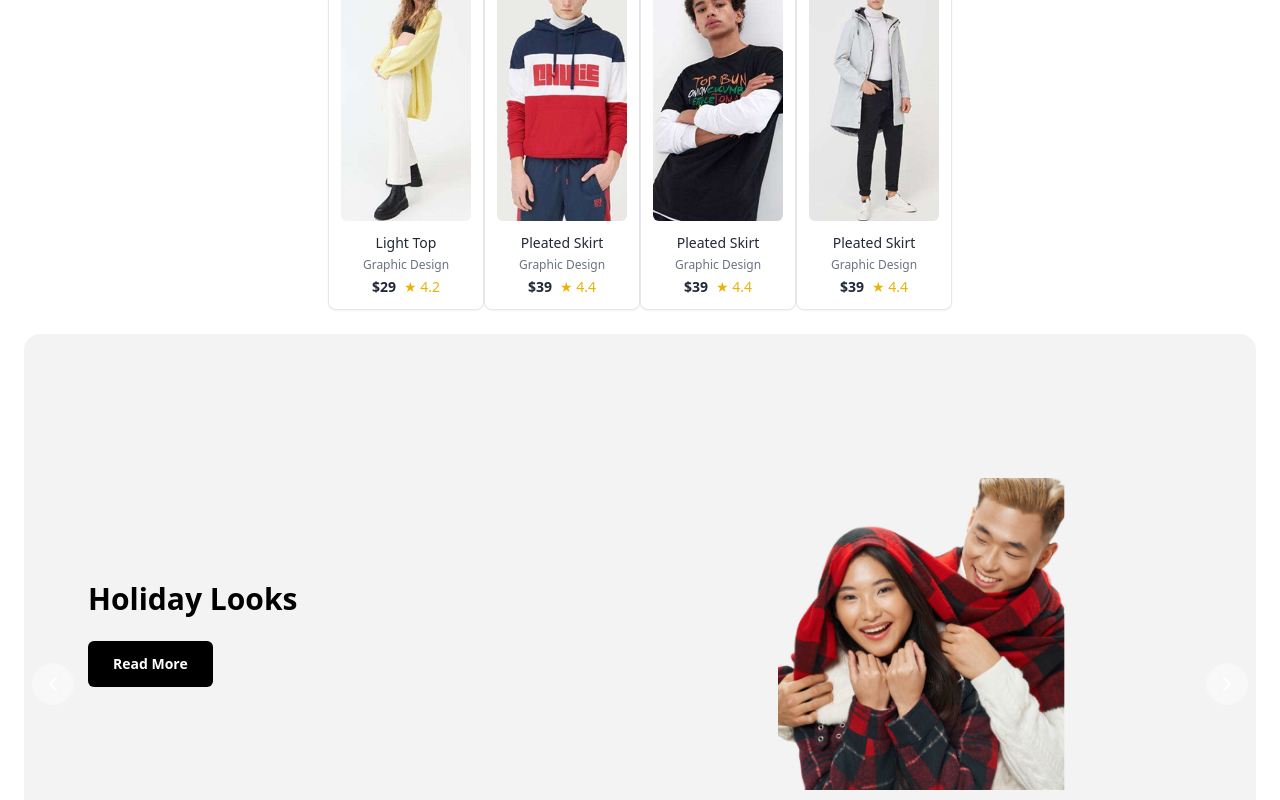
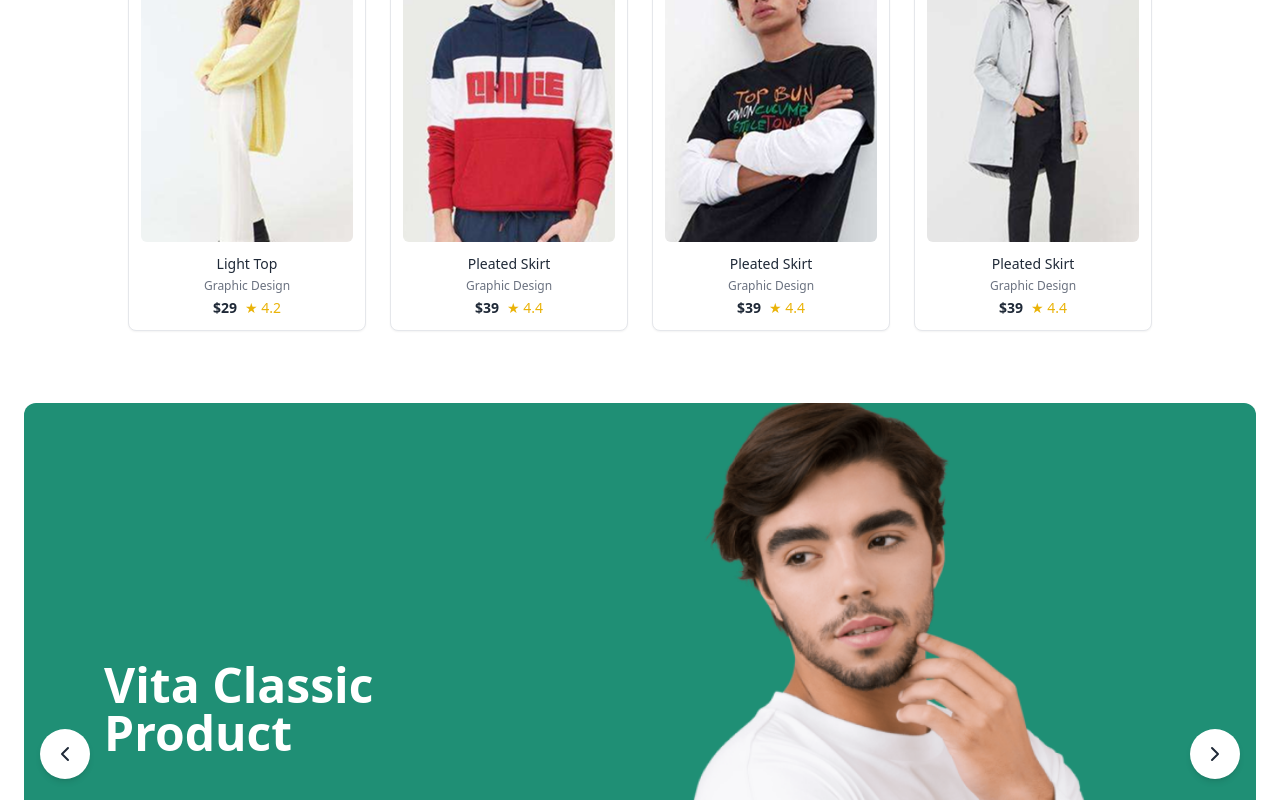
Before and after one commit to 26518304542/EcommerceProject, a React (Vite) app: page / in a window 1280 px wide. Shown: the part 2000-2800 px from the top of the page. Built offline with nearby package versions, Linux system fonts and the light colour scheme.

Commit message:
Homepage has been done

```diff
--- a/src/components/FeaturedSlider.jsx
+++ b/src/components/FeaturedSlider.jsx
@@ -9,9 +9,9 @@ function NextArrow(props) {
   return (
     <button
       onClick={onClick}
-      className="absolute right-4 top-1/2 -translate-y-1/2 z-10 bg-white/40 hover:bg-white/70 text-white hover:text-gray-800 rounded-full p-2 transition"
+      className="absolute right-4 md:right-6 top-1/2 -translate-y-1/2 z-20 bg-white/60 md:bg-white text-gray-800 rounded-full p-2 md:p-3 shadow-md"
     >
-      <ChevronRight className="w-6 h-6" />
+      <ChevronRight className="w-5 h-5 md:w-6 md:h-6" />
     </button>
   );
 }
@@ -21,74 +21,82 @@ function PrevArrow(props) {
   return (
     <button
       onClick={onClick}
-      className="absolute left-4 top-1/2 -translate-y-1/2 z-10 bg-white/40 hover:bg-white/70 text-white hover:text-gray-800 rounded-full p-2 transition"
+      className="absolute left-4 md:left-6 top-1/2 -translate-y-1/2 z-20 bg-white/60 md:bg-white text-gray-800 rounded-full p-2 md:p-3 shadow-md"
     >
-      <ChevronLeft className="w-6 h-6" />
+      <ChevronLeft className="w-5 h-5 md:w-6 md:h-6" />
     </button>
   );
 }
 
 export default function FeaturedSlider({ items = [] }) {
   const settings = {
-    dots: false,
+    dots: true,
     infinite: true,
-    speed: 800,
+    speed: 700,
     slidesToShow: 1,
     slidesToScroll: 1,
-    autoplay: true,
-    autoplaySpeed: 4000,
-    fade: true,
+    autoplay: false,
     arrows: true,
     nextArrow: <NextArrow />,
     prevArrow: <PrevArrow />,
   };
 
   return (
-    <section className="relative flex flex-col px-4">
+    <section className="relative w-full px-0 md:px-4 py-10 md:py-12">
       <SlickSlider {...settings}>
         {items.map((f, i) => (
-          <div key={i} className="px-2">
+          <div key={i} className="px-0 md:px-2">
             <div
-              className={`flex flex-col md:flex-row items-center justify-between w-full rounded-2xl overflow-hidden ${
-                i === 0 ? "bg-[#1f8f75]" : "bg-[#f3f3f3]"
-              } ${i === 0 ? "min-h-[600px]" : "min-h-[600px]"}`}
+              className={`flex flex-col md:flex-row items-center justify-between rounded-xl overflow-hidden
+              ${i === 0 ? "bg-[#1f8f75]" : "bg-[#f3f3f3]"}
+              md:min-h-[500px]`}
             >
-              {/* Left text */}
+              {/* TEXT */}
               <div
-                className={`flex flex-col justify-center ${
-                  i === 0 ? "text-white" : "text-black"
-                } px-8 md:px-16 py-10 md:py-0`}
+                className={`flex flex-col justify-center
+                w-full md:w-1/2
+                px-8 md:px-20 py-10
+                ${i === 0 ? "text-white" : "text-black"}
+
+                /* MOBILE Figma style */
+                text-center md:text-left
+                items-center md:items-start
+              `}
               >
-                <h4
-                  className={`font-extrabold leading-tight ${
-                    i === 0
-                      ? "text-4xl md:text-5xl mb-6"
-                      : "text-2xl md:text-3xl mb-4"
-                  }`}
-                >
+                <p className="text-xs md:text-sm uppercase tracking-wider opacity-80 mb-2 md:mb-3">
+                  {f.subtitle}
+                </p>
+
+                <h2 className="text-3xl md:text-5xl font-bold leading-tight mb-4 md:mb-6">
                   {f.title}
-                </h4>
+                </h2>
+
+                <p className="text-sm md:text-lg opacity-90 mb-6 md:mb-8 max-w-[320px] md:max-w-none">
+                  {f.description}
+                </p>
+
                 <button
-                  className={`w-fit mt-2 px-6 py-3 rounded-md text-sm font-semibold transition ${
-                    i === 0
-                      ? "bg-white text-[#1f8f75] hover:bg-gray-200"
-                      : "bg-black text-white hover:bg-gray-800"
-                  }`}
+                  className={`px-6 py-3 rounded-md text-sm font-semibold transition
+                  ${i === 0 ? "bg-white text-[#1f8f75]" : "bg-black text-white"}
+                `}
                 >
                   {f.cta}
                 </button>
               </div>
 
-              {/* Right image */}
-              <div className="flex justify-center items-center w-full md:w-1/2 px-6 md:px-12">
+              {/* IMAGE */}
+              <div
+                className="flex justify-center items-center
+                w-full md:w-1/2
+                mb-6 md:mb-0"
+              >
                 <img
                   src={f.image}
                   alt={f.title}
-                  className={`object-contain transition-transform duration-500 ${
-                    i === 0
-                      ? "w-[400px] md:w-[520px] hover:scale-105"
-                      : "w-[280px] md:w-[340px] hover:scale-105"
-                  }`}
+                  className={`object-contain transition-transform duration-500
+                  w-[220px] sm:w-[280px] md:w-[420px] lg:w-[520px]
+                  hover:scale-105
+                `}
                 />
               </div>
             </div>
--- a/src/components/ProductsGrid.jsx
+++ b/src/components/ProductsGrid.jsx
@@ -5,14 +5,24 @@ export default function ProductsGrid({ products = [] }) {
     <section className="flex flex-col px-4 gap-4 justify-center items-center">
       <h2 className="text-base font-semibold">Bestseller Products</h2>
       <p className="text-gray-500 text-sm">
-          Problems trying to resolve the conflict between
+        Problems trying to resolve the conflict between
       </p>
 
-      <div className="flex flex-wrap justify-center w-1/2 ">
+      {/* Ürün grid alanı */}
+      <div
+        className="
+          grid
+          grid-cols-1
+          sm:grid-cols-2
+          md:grid-cols-3
+          lg:grid-cols-4
+          gap-6
+          w-full
+          max-w-5xl
+        "
+      >
         {products.map((p, i) => (
-          <div key={i} className="flex-[0_0_25%] m-0 p-0 justify-center">
-            <ProductCard {...p} />
-          </div>
+          <ProductCard key={i} {...p} />
         ))}
       </div>
     </section>
--- a/src/layout/Header.jsx
+++ b/src/layout/Header.jsx
@@ -4,14 +4,14 @@ import {
   Menu,
   Search,
   ShoppingCart,
-  ChevronDown,
   User,
+  Heart as Like,
   Phone,
   Mail,
   Facebook,
   Instagram,
   Twitter,
-  Heart as Like,
+  ChevronDown,
 } from "lucide-react";
 
 export default function Header() {
@@ -20,58 +20,69 @@ export default function Header() {
 
   return (
     <header className="w-full relative min-h-[360px] md:min-h-[520px] lg:min-h-[100px]">
-      {/* Top info bar */}
+
+      {/* ---------- TOP INFO BAR (Aynı) ---------- */}
       <div className="bg-[#0b3650] text-white text-sm">
-        {/* align top info bar with main nav by using max-w-7xl */}
         <div className="max-w-7xl mx-auto flex items-center justify-between px-4 py-2">
           <div className="flex items-center gap-4">
             <div className="flex items-center gap-2">
               <Phone className="w-4 h-4 text-white" />
-              <span className="text-white">(225) 555-0118</span>
+              <span>(225) 555-0118</span>
             </div>
-            <div className="visible sm:flex items-center gap-2">
+            <div className="hidden sm:flex items-center gap-2">
               <Mail className="w-4 h-4" />
               <span>michelle.rivera@example.com</span>
             </div>
-
           </div>
 
-          <div className="flex-1  sm:flex items-center justify-center">
+          <div className="flex-1 hidden sm:flex items-center justify-center">
             <span>Follow Us and get a chance to win 80% off</span>
           </div>
 
           <div className="flex items-center gap-3 text-white">
-            <div className="flex items-center gap-2">
-              <a href="#" aria-label="facebook"><Facebook className="w-4 h-4 text-white" /></a>
-              <a href="#" aria-label="instagram"><Instagram className="w-4 h-4 text-white" /></a>
-              <a href="#" aria-label="twitter"><Twitter className="w-4 h-4 text-white" /></a>
+            <div className="hidden sm:flex items-center gap-2">
+              <Facebook className="w-4 h-4" />
+              <Instagram className="w-4 h-4" />
+              <Twitter className="w-4 h-4" />
             </div>
 
-            <div className=" sm:flex items-center gap-2">
-              <Link to="/login" className="text-xs underline text-white">Login / Register</Link>
+            <div className="hidden sm:flex items-center gap-2">
+              <Link to="/login" className="text-xs underline">Login / Register</Link>
             </div>
           </div>
         </div>
       </div>
 
-          {/* Main navigation */}
-          <div className="bg-white border-b">
-            <div className="max-w-7xl mx-auto flex items-center justify-between px-4 py-4">
-          <div className="flex items-center gap-4">
-            {/* Mobile menu button */}
-            <button
-              aria-label="open menu"
-              className="md:hidden"
-              onClick={() => setMobileOpen((s) => !s)}
-            >
-              <Menu className="w-6 h-6" />
-            </button>
+      {/* ---------- MAIN NAV ---------- */}
+      <div className="bg-white border-b">
+        <div className="max-w-7xl mx-auto flex items-center justify-between px-4 py-4">
 
-            <Link to="/" className="text-2xl font-bold text-[#737373]">Bandage</Link>
+          {/* --------- MOBILE HEADER (YENİ) --------- */}
+          <div className="flex w-full items-center justify-between md:hidden">
+
+            {/* Logo */}
+            <Link to="/" className="text-2xl font-bold text-[#252B42]">
+              Bandage
+            </Link>
+
+            {/* Right icons */}
+            <div className="flex items-center gap-4">
+              <Search className="w-5 h-5 text-[#23A6F0]" />
+              <Link to="/cart">
+                <ShoppingCart className="w-6 h-6 text-[#23A6F0]" />
+              </Link>
+              <Like className="w-6 h-6 text-[#23A6F0]" />
+              <User className="w-6 h-6 text-[#23A6F0]" />
+
+              {/* Mobile Menu */}
+              <button onClick={() => setMobileOpen(!mobileOpen)}>
+                <Menu className="w-7 h-7 text-[#252B42]" />
+              </button>
+            </div>
           </div>
 
-          {/* Desktop nav */}
-          <nav className="hidden md:flex items-center gap-6 relative ">
+          {/* --------- DESKTOP MENU (Aynı) --------- */}
+          <nav className="hidden md:flex items-center gap-6 relative">
             <Link to="/" className="text-[#737373] text-sm">Home</Link>
 
             <div
@@ -102,7 +113,7 @@ export default function Header() {
                       <Link to="#" className="text-sm text-gray-600">Hats</Link>
                     </div>
 
-                    <div className="flex-1 flex flex-col gap-2">
+                    <div className="flex-1">
                       <img src="/assets/mega-1.jpg" alt="mega" className="w-full h-36 object-cover rounded" />
                     </div>
                   </div>
@@ -114,81 +125,44 @@ export default function Header() {
             <Link to="/blog" className="text-sm text-[#737373]">Blog</Link>
             <Link to="/contact" className="text-sm text-[#737373]">Contact</Link>
             <Link to="/pages" className="text-sm text-[#737373]">Pages</Link>
+
+
           </nav>
-
-          <div className="flex items-center gap-4">
-            <button aria-label="search" className="hidden sm:flex items-center bg-white">
-              <Search className="w-5 h-5 text-[#23A6F0] bg-white" />
-            </button>
-
-            <Link to="/account" className="hidden sm:flex items-center gap-1 text-sm text-[#23A6F0]">
-              <User className="w-5 h-5" />
-              <span className="text-xs">Account</span>
-            </Link>
-
-            <Link to="/cart" className="flex items-center gap-2 text-[#23A6F0]">
-              <ShoppingCart className="w-6 h-6" />
-              <span className="hidden sm:inline text-sm">0</span>
-            </Link>
-
-            <Link to="/cart" className="flex items-center gap-2 text-[#23A6F0]">
-              <Like className="w-6 h-6" />
-              <span className="hidden sm:inline text-sm">0</span>
-            </Link>
-          </div>
+                        {/* --------- DESKTOP RIGHT ICONS (YENİ) --------- */}
+            <div className="hidden md:flex items-center gap-4 ml-6">
+              <Search className="w-5 h-5 text-[#23A6F0]" />
+              <Link to="/cart">
+                <ShoppingCart className="w-6 h-6 text-[#23A6F0]" />
+              </Link>
+              <Like className="w-6 h-6 text-[#23A6F0]" />
+              <User className="w-6 h-6 text-[#23A6F0]" />
+            </div>
         </div>
 
-        {/* Mobile menu panel */}
+        {/* --------- MOBILE DROPDOWN MENU (YENİ) --------- */}
         {mobileOpen && (
-          <div className="md:hidden border-t">
-            <div className="flex flex-col px-4 py-4 gap-3">
+          <div className="md:hidden border-t bg-white shadow-md animate-fadeIn">
+            <div className="flex flex-col px-4 py-4 gap-4 text-[#252B42] text-lg font-medium">
+
               <Link to="/" onClick={() => setMobileOpen(false)}>Home</Link>
-              <details>
-                <summary className="cursor-pointer">Shop</summary>
-                <div className="flex flex-col pl-4 mt-2 gap-2">
+
+              <details className="cursor-pointer">
+                <summary className="text-lg">Shop</summary>
+                <div className="flex flex-col pl-4 mt-2 gap-2 text-base">
                   <Link to="#">Kadın - Bags</Link>
-                  <Link to="#">Erkek - Bags</Link>
+                  <Link to="#">Kadın - Belts</Link>
+                  <Link to="#">Erkek - Hats</Link>
                 </div>
               </details>
+
               <Link to="/about" onClick={() => setMobileOpen(false)}>About</Link>
               <Link to="/blog" onClick={() => setMobileOpen(false)}>Blog</Link>
               <Link to="/contact" onClick={() => setMobileOpen(false)}>Contact</Link>
+              <Link to="/pages" onClick={() => setMobileOpen(false)}>Pages</Link>
             </div>
           </div>
         )}
       </div>
-
-{/* Header hero (turquoise background with right image) */}
-{/*<div className="flex w-full bg-[#12b0c8] h-full overflow-hidden ">
-  <div className="flex flex-col md:flex-row items-center justify-between w-full h-full md:min-h-[520px] lg:min-h-[640px]">
-
-
-    <div className="flex-1 flex flex-col justify-center items-start px-6 py-12 md:py-0 text-white z-10">
-      <p className="text-sm uppercase tracking-wide mb-4">Summer 2025</p>
-      <h1 className="text-3xl sm:text-4xl md:text-5xl font-extrabold leading-tight mb-4">
-        NEW COLLECTION
-      </h1>
-      <p className="text-sm sm:text-base text-white/90 mb-6">
-        We know how large objects will act, but things on a small scale.
-      </p>
-      <button className="inline-block bg-[#2fb86a] text-white px-5 py-3 rounded-md font-medium">
-        SHOP NOW
-      </button>
-    </div>
-
-
-    <div className="flex-1 flex w-full h-full min-h-[400px] ">
-      <img
-        src="/images/shop-hero-1-product-slide-1.png"
-        alt="hero"
-        className="object-cover h-full min-h-[650px] -w-[150%] -translate-x-1/4"
-      />
-    </div>
-
-  </div>
-  </div>*/}
-
-
     </header>
   );
 }
```
Also changed, not shown: src/components/BlogList.jsx (+11 -3 lines), src/components/EditorsPicks.jsx (+20 -8 lines).
